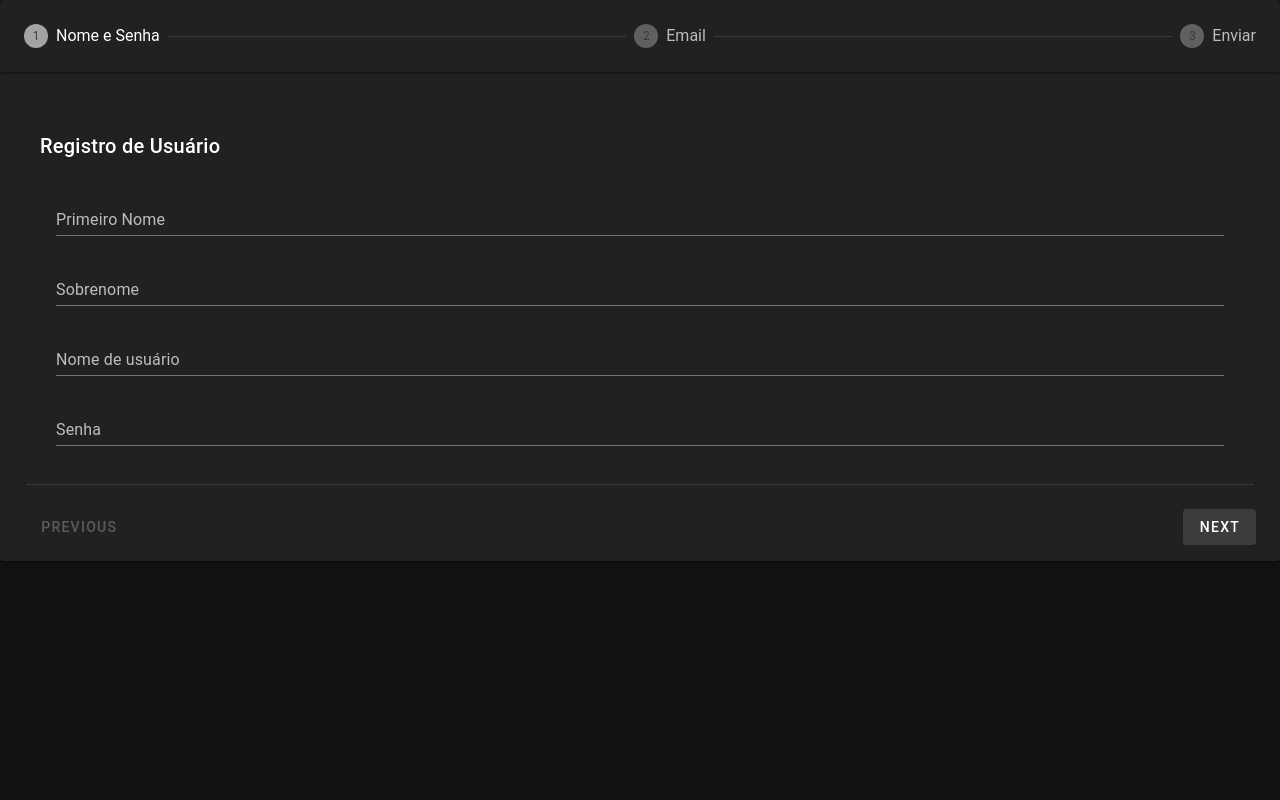
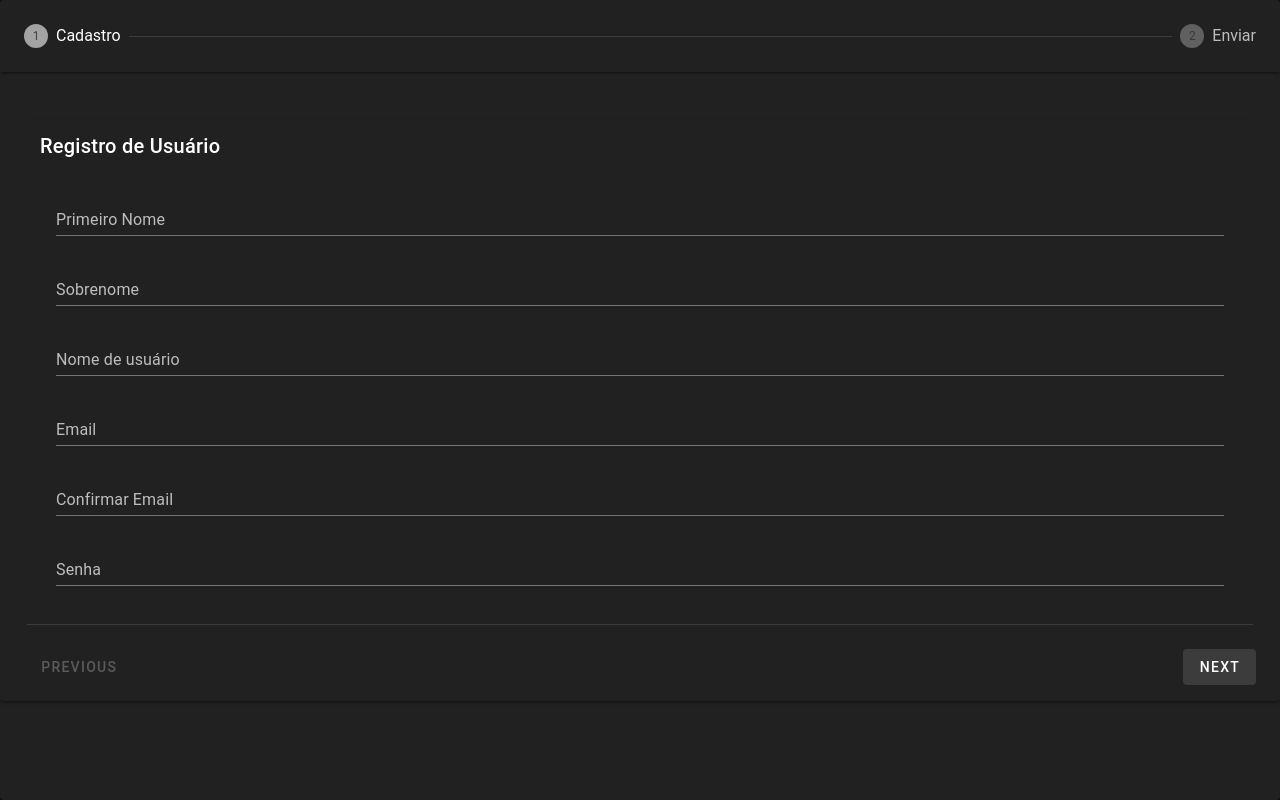
Before and after one commit to feelp19/frontend-wow-site, a Vue app: page /cadastro in a window 1280 px wide. Built offline with nearby package versions, Linux system fonts and the light colour scheme; what @devindex/vue-mask would draw is missing.

Commit message:
Cleaning cadastro Screen

```diff
--- a/src/components/Cadastro.vue
+++ b/src/components/Cadastro.vue
@@ -1,4 +1,5 @@
 <template>
+        <v-card height="100%">
                 <v-stepper v-model="step" :items="items" show-actions>
                         <template v-slot:item.1>
                                 <br>
@@ -6,15 +7,17 @@
                                         <v-container>
                                                 <v-text-field v-model="first" color="primary" label="Primeiro Nome"
                                                         variant="underlined"></v-text-field>
-
                                                 <v-text-field v-model="last" color="primary" label="Sobrenome"
                                                         variant="underlined"></v-text-field>
-
                                                 <v-text-field v-model="username" color="primary" label="Nome de usuário"
                                                         variant="underlined"></v-text-field>
-
+                                                <v-text-field v-model="email" color="primary" label="Email"
+                                                        variant="underlined"></v-text-field>
+                                                <v-text-field v-model="email" color="primary" label="Confirmar Email"
+                                                        variant="underlined"></v-text-field>
                                                 <v-text-field v-model="password" color="primary" label="Senha"
-                                                placeholder="Enter your password" variant="underlined"></v-text-field>
+                                                        placeholder="Enter your password"
+                                                        variant="underlined"></v-text-field>
 
                                         </v-container>
 
@@ -23,22 +26,12 @@
                                 </v-card>
                         </template>
 
-
                         <template v-slot:item.2>
-                        <br />
-                        <h3 class="text-h6">Registro de Email</h3>
-                        <v-text-field v-model="email" color="primary" label="Email" variant="underlined"></v-text-field>
-                        <v-text-field v-model="email" color="primary" label="Confirmar Email"
-                                variant="underlined"></v-text-field>
-                        <v-divider></v-divider>
-                </template>
-
-                <template v-slot:item.3>
                                 <br>
                                 <v-card class="mx-auto" title="Confirmar Dados">
                                         <v-container>
-                                        <v-text-field v-model="first" readonly color="primary" label="Primeiro nome"
-                                                variant="underlined"></v-text-field>
+                                                <v-text-field v-model="first" readonly color="primary"
+                                                        label="Primeiro nome" variant="underlined"></v-text-field>
 
                                                 <v-text-field v-model="last" readonly color="primary" label="Sobrenome"
                                                         variant="underlined"></v-text-field>
@@ -46,11 +39,11 @@
                                                 <v-text-field v-model="email" readonly color="primary" label="Email"
                                                         variant="underlined"></v-text-field>
 
-                                        <v-text-field v-model="username" readonly color="primary" label="Username"
-                                        variant="underlined"></v-text-field>
+                                                <v-text-field v-model="username" readonly color="primary"
+                                                        label="Username" variant="underlined"></v-text-field>
 
-                                        <v-text-field v-model="password" readonly color="primary" label="Password"
-                                        variant="underlined"></v-text-field>
+                                                <v-text-field v-model="password" readonly color="primary"
+                                                        label="Password" variant="underlined"></v-text-field>
 
                                                 <v-checkbox v-model="terms" color="secondary"
                                                         label="Li e aceito os termos"></v-checkbox>
@@ -61,7 +54,9 @@
                                         <v-card-actions>
                                                 <v-spacer></v-spacer>
 
-                                        <v-btn color="success" v-if="first && last && username && email && password && terms != ''">
+                                                <v-btn color="success"
+                                                        v-if="first && last && username && email && password && terms != ''"
+                                                        @click="sendData()">
                                                         Completar Registro
                                                         <v-icon icon="mdi-chevron-right" end></v-icon>
                                                 </v-btn>
@@ -69,6 +64,7 @@
                                 </v-card>
                         </template>
                 </v-stepper>
+        </v-card>
 </template>
 
 <script>
@@ -76,8 +72,7 @@ export default {
         data: () => ({
                 step: 1,
                 items: [
-                        'Nome e Senha',
-                        'Email',
+                        'Cadastro',
                         'Enviar',
                 ],
                 first: null,
@@ -87,5 +82,11 @@ export default {
                 password: null,
                 terms: false,
         }),
+
+        methods: {
+                sendData(){
+                        console.log(this.first.value)
+                }
+        }
 }
 </script>
--- a/src/components/mainComponent.vue
+++ b/src/components/mainComponent.vue
@@ -27,7 +27,7 @@
         </router-link>
         <v-col cols="6" sm="2">
           <v-text-field
-            v-model="search"
+
             label="pesquisar"
             prepend-inner-icon="mdi-magnify" variant="underlined"
             persistent-hint single-line>
```
Lines whose indentation alone changed are shown as unchanged.
